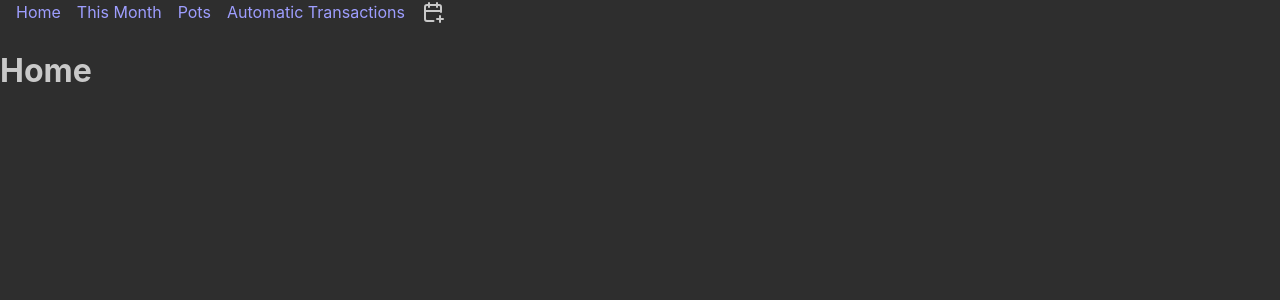
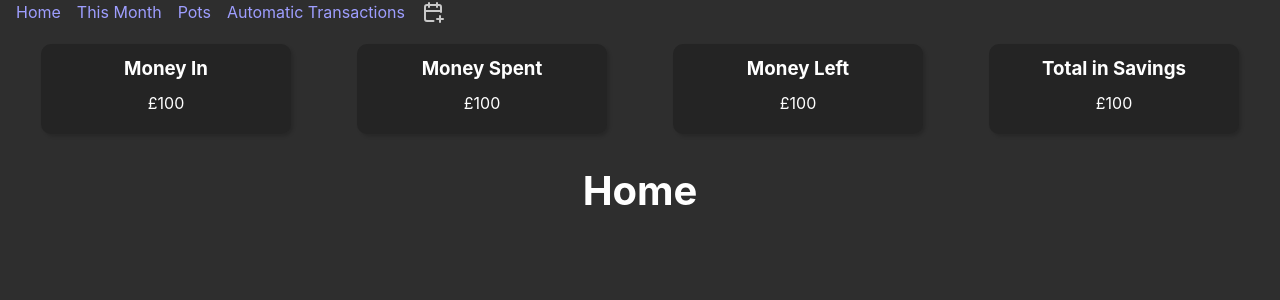
Before and after one commit to Bregann/FinanceManager, a Next.js app in the folder financemanager.web/: page / in a window 1280 px wide. Shown: the top 300 px of the page. Built offline with nearby package versions, Linux system fonts and the light colour scheme.

Commit message:
homepage work

```diff
--- a/financemanager.web/pages/index.tsx
+++ b/financemanager.web/pages/index.tsx
@@ -1,7 +1,40 @@
+import { Container, Grid } from '@mantine/core'
+import classes from '../styles/Home.module.css'
+
 export default function Home (): JSX.Element {
   return (
-      <>
+    <>
+
+      <Container size='xl'>
+        <Grid>
+          <Grid.Col span={{ base: 12, xl: 3, lg: 3, md: 6, sm: 6, xs: 6 }}>
+            <div className={classes.box}>
+              <h3 className={classes.header}>Money In</h3>
+              <p className={classes.amount}>£100</p>
+            </div>
+          </Grid.Col>
+          <Grid.Col span={{ base: 12, xl: 3, lg: 3, md: 6, sm: 6, xs: 6 }}>
+            <div className={classes.box}>
+              <h3 className={classes.header}>Money Spent</h3>
+              <p className={classes.amount}>£100</p>
+            </div>
+          </Grid.Col>
+          <Grid.Col span={{ base: 12, xl: 3, lg: 3, md: 6, sm: 6, xs: 6 }}>
+            <div className={classes.box}>
+              <h3 className={classes.header}>Money Left</h3>
+              <p className={classes.amount}>£100</p>
+            </div>
+          </Grid.Col>
+          <Grid.Col span={{ base: 12, xl: 3, lg: 3, md: 6, sm: 6, xs: 6 }}>
+            <div className={classes.box}>
+              <h3 className={classes.header}>Total in Savings</h3>
+              <p className={classes.amount}>£100</p>
+            </div>
+          </Grid.Col>
+        </Grid>
+
         <h1>Home</h1>
-      </>
+      </Container>
+    </>
   )
 }
--- /dev/null
+++ b/financemanager.web/styles/Home.module.css
@@ -0,0 +1,25 @@
+.box {
+    background-color: var(--mantine-color-dark-7);
+    width: 250px;
+    height: 90px;
+    border-radius: 10px;
+    color: white;
+    margin-left: auto;
+    margin-right: auto;
+    box-shadow: rgba(0, 0, 0, 0.15) 2.4px 2.4px 3.2px;
+}
+
+.header {
+    text-align: center;
+    padding-top: 10px;
+}
+.amount {
+    text-align: center;
+    margin-top: -10px;
+}
+
+h1 {
+    text-align: center;
+    color: white;
+    font-size: 40px;
+}
```
Also changed, not shown: financemanager.web/package.json (+7 -7 lines), 1 other file (tests, documents, lock files or other folders).
